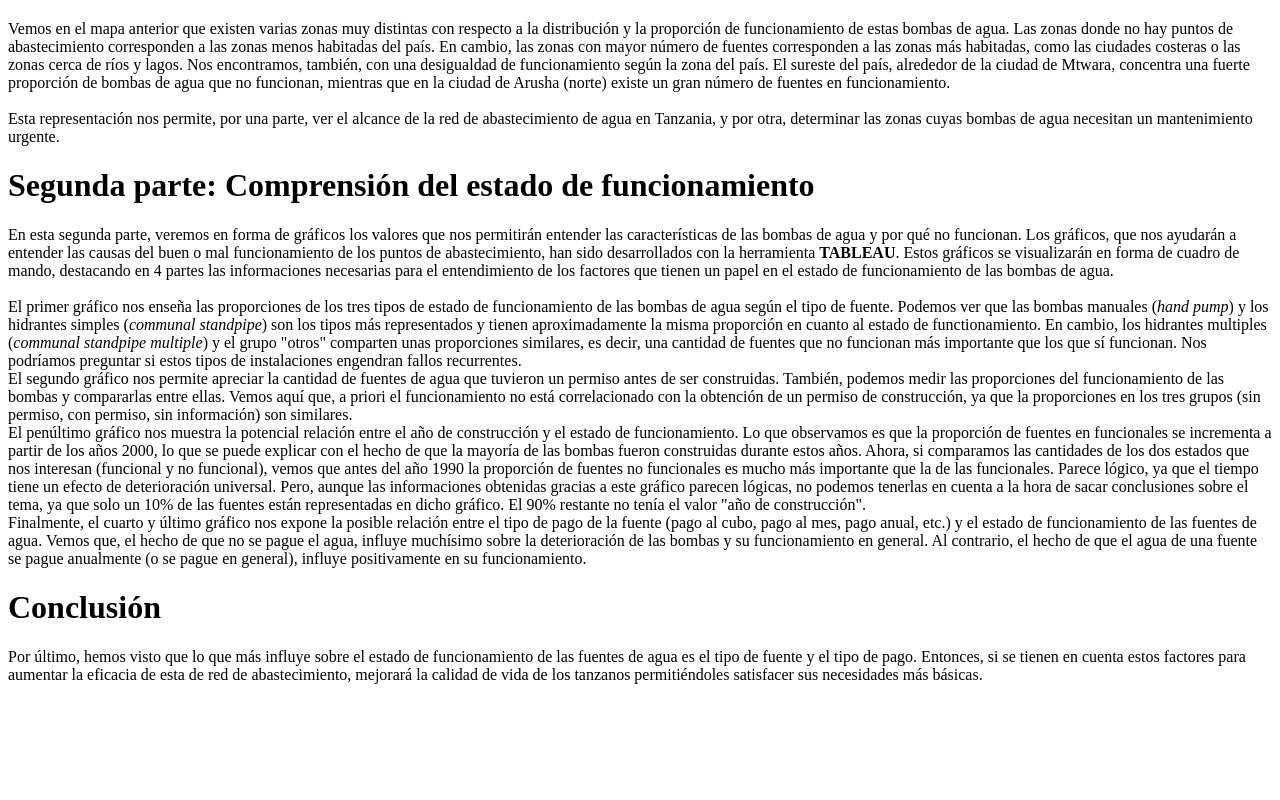
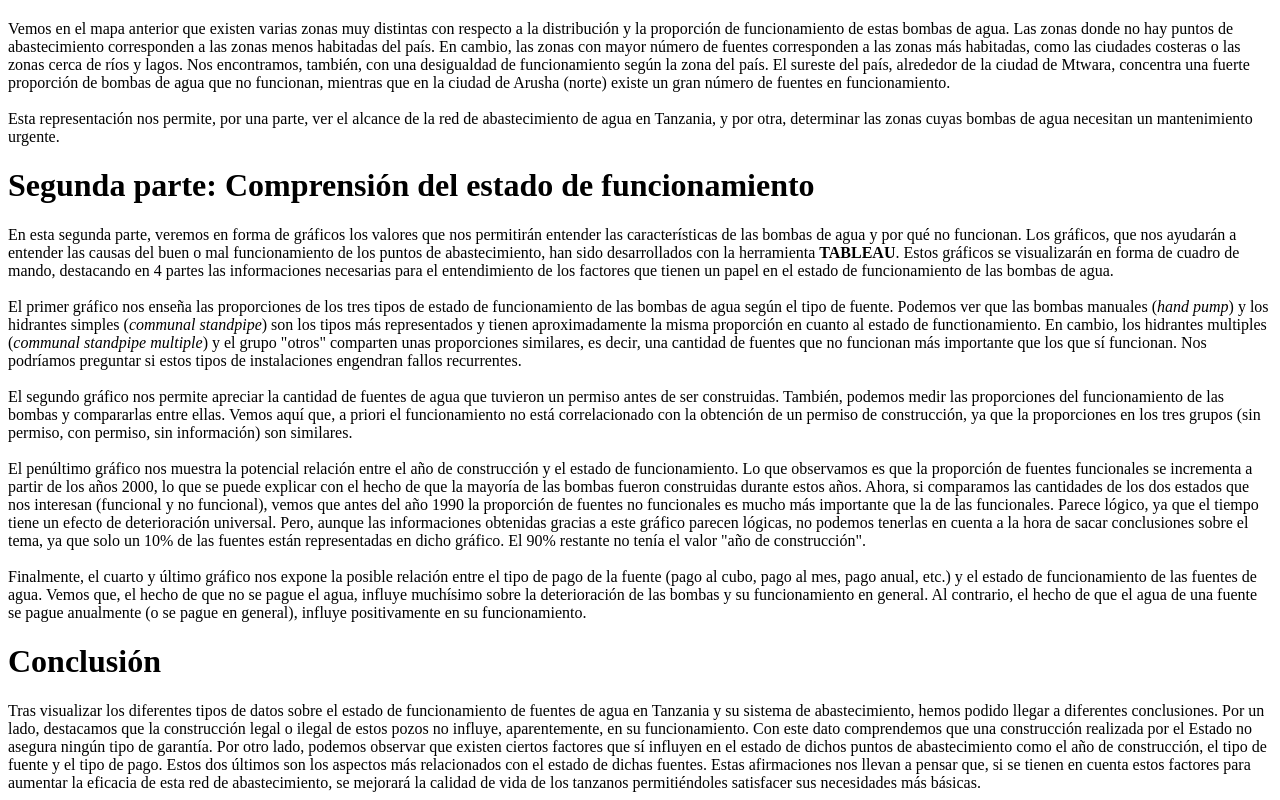
Before and after one commit to romaing6/perso, a plain HTML site: page index.html in a window 1280 px wide. Shown: the part 1354-2154 px from the top of the page. Before the commit the page ends 2046 px from the top, so only its background shows below. Drawn offline with Linux system fonts and the light colour scheme.

Commit message:
1 file modified

```diff
--- a/index.html
+++ b/index.html
@@ -65,13 +65,14 @@
     vizElement.parentNode.insertBefore(scriptElement, vizElement);
   </script>
 
-  <span>El primer gráfico nos enseña las proporciones de los tres tipos de estado de funcionamiento de las bombas de agua según el tipo de fuente. Podemos ver que las bombas manuales (<i>hand pump</i>) y los hidrantes simples (<i>communal standpipe</i>) son los tipos más representados y tienen aproximadamente la misma proporción en cuanto al estado de functionamiento. En cambio, los hidrantes multiples (<i>communal standpipe multiple</i>) y el grupo "otros" comparten unas proporciones similares, es decir, una cantidad de fuentes que no funcionan más importante que los que sí funcionan. Nos podríamos preguntar si estos tipos de instalaciones engendran fallos recurrentes.<br>
-  El segundo gráfico nos permite apreciar la cantidad de fuentes de agua que tuvieron un permiso antes de ser construidas. También, podemos medir las proporciones del funcionamiento de las bombas y compararlas entre ellas. Vemos aquí que, a priori el funcionamiento no está correlacionado con la obtención de un permiso de construcción, ya que la proporciones en los tres grupos (sin permiso, con permiso, sin información) son similares.<br>
-  El penúltimo gráfico nos muestra la potencial relación entre el año de construcción y el estado de funcionamiento. Lo que observamos es que la proporción de fuentes en funcionales se incrementa a partir de los años 2000, lo que se puede explicar con el hecho de que la mayoría de las bombas fueron construidas durante estos años. Ahora, si comparamos las cantidades de los dos estados que nos interesan (funcional y no funcional), vemos que antes del año 1990 la proporción de fuentes no funcionales es mucho más importante que la de las funcionales. Parece lógico, ya que el tiempo tiene un efecto de deterioración universal. Pero, aunque las informaciones obtenidas gracias a este gráfico parecen lógicas, no podemos tenerlas en cuenta a la hora de sacar conclusiones sobre el tema, ya que solo un 10% de las fuentes están representadas en dicho gráfico. El 90% restante no tenía el valor "año de construcción".<br>
+  <span>El primer gráfico nos enseña las proporciones de los tres tipos de estado de funcionamiento de las bombas de agua según el tipo de fuente. Podemos ver que las bombas manuales (<i>hand pump</i>) y los hidrantes simples (<i>communal standpipe</i>) son los tipos más representados y tienen aproximadamente la misma proporción en cuanto al estado de functionamiento. En cambio, los hidrantes multiples (<i>communal standpipe multiple</i>) y el grupo "otros" comparten unas proporciones similares, es decir, una cantidad de fuentes que no funcionan más importante que los que sí funcionan. Nos podríamos preguntar si estos tipos de instalaciones engendran fallos recurrentes.<br><br>
+  El segundo gráfico nos permite apreciar la cantidad de fuentes de agua que tuvieron un permiso antes de ser construidas. También, podemos medir las proporciones del funcionamiento de las bombas y compararlas entre ellas. Vemos aquí que, a priori el funcionamiento no está correlacionado con la obtención de un permiso de construcción, ya que la proporciones en los tres grupos (sin permiso, con permiso, sin información) son similares.<br><br>
+  El penúltimo gráfico nos muestra la potencial relación entre el año de construcción y el estado de funcionamiento. Lo que observamos es que la proporción de fuentes funcionales se incrementa a partir de los años 2000, lo que se puede explicar con el hecho de que la mayoría de las bombas fueron construidas durante estos años. Ahora, si comparamos las cantidades de los dos estados que nos interesan (funcional y no funcional), vemos que antes del año 1990 la proporción de fuentes no funcionales es mucho más importante que la de las funcionales. Parece lógico, ya que el tiempo tiene un efecto de deterioración universal. Pero, aunque las informaciones obtenidas gracias a este gráfico parecen lógicas, no podemos tenerlas en cuenta a la hora de sacar conclusiones sobre el tema, ya que solo un 10% de las fuentes están representadas en dicho gráfico. El 90% restante no tenía el valor "año de construcción".<br><br>
   Finalmente, el cuarto y último gráfico nos expone la posible relación entre el tipo de pago de la fuente (pago al cubo, pago al mes, pago anual, etc.) y el estado de funcionamiento de las fuentes de agua. Vemos que, el hecho de que no se pague el agua, influye muchísimo sobre la deterioración de las bombas y su funcionamiento en general. Al contrario, el hecho de que el agua de una fuente se pague anualmente (o se pague en general), influye positivamente en su funcionamiento. </span>
 
   <h1>Conclusión</h1>
-  <span>Por último, hemos visto que lo que más influye sobre el estado de funcionamiento de las fuentes de agua es el tipo de fuente y el tipo de pago. Entonces, si se tienen en cuenta estos factores para aumentar la eficacia de esta de red de abastecimiento, mejorará la calidad de vida de los tanzanos permitiéndoles satisfacer sus necesidades más básicas. </span>
+  <span>Tras visualizar los diferentes tipos de datos sobre el estado de funcionamiento de fuentes de agua en Tanzania y su sistema de abastecimiento, hemos podido llegar a diferentes conclusiones. Por un lado, destacamos que la construcción legal o ilegal de estos pozos no influye, aparentemente, en su funcionamiento. Con este dato comprendemos que una construcción realizada por el Estado no asegura ningún tipo de garantía. Por otro lado, podemos observar que existen ciertos factores que sí influyen en el estado de dichos puntos de abastecimiento como el año de construcción, el tipo de fuente y el tipo de pago. Estos dos últimos son los aspectos más relacionados con el estado de dichas fuentes. Estas afirmaciones nos llevan a pensar que, si se tienen en cuenta estos factores para aumentar la eficacia de esta red de abastecimiento, se mejorará la calidad de vida de los tanzanos permitiéndoles satisfacer sus necesidades más básicas.
+  </span>
   </div>
 </body>
 </html>
```
